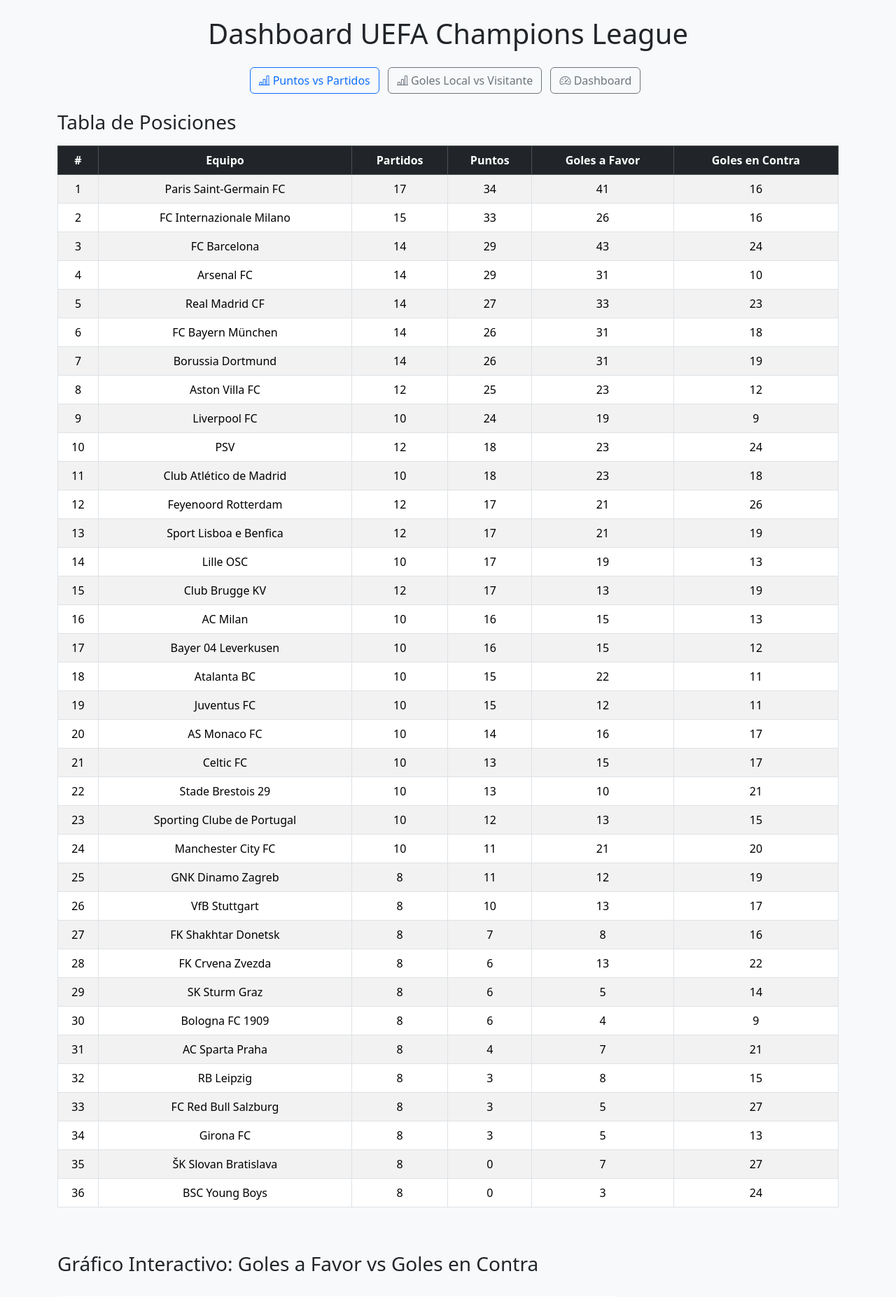
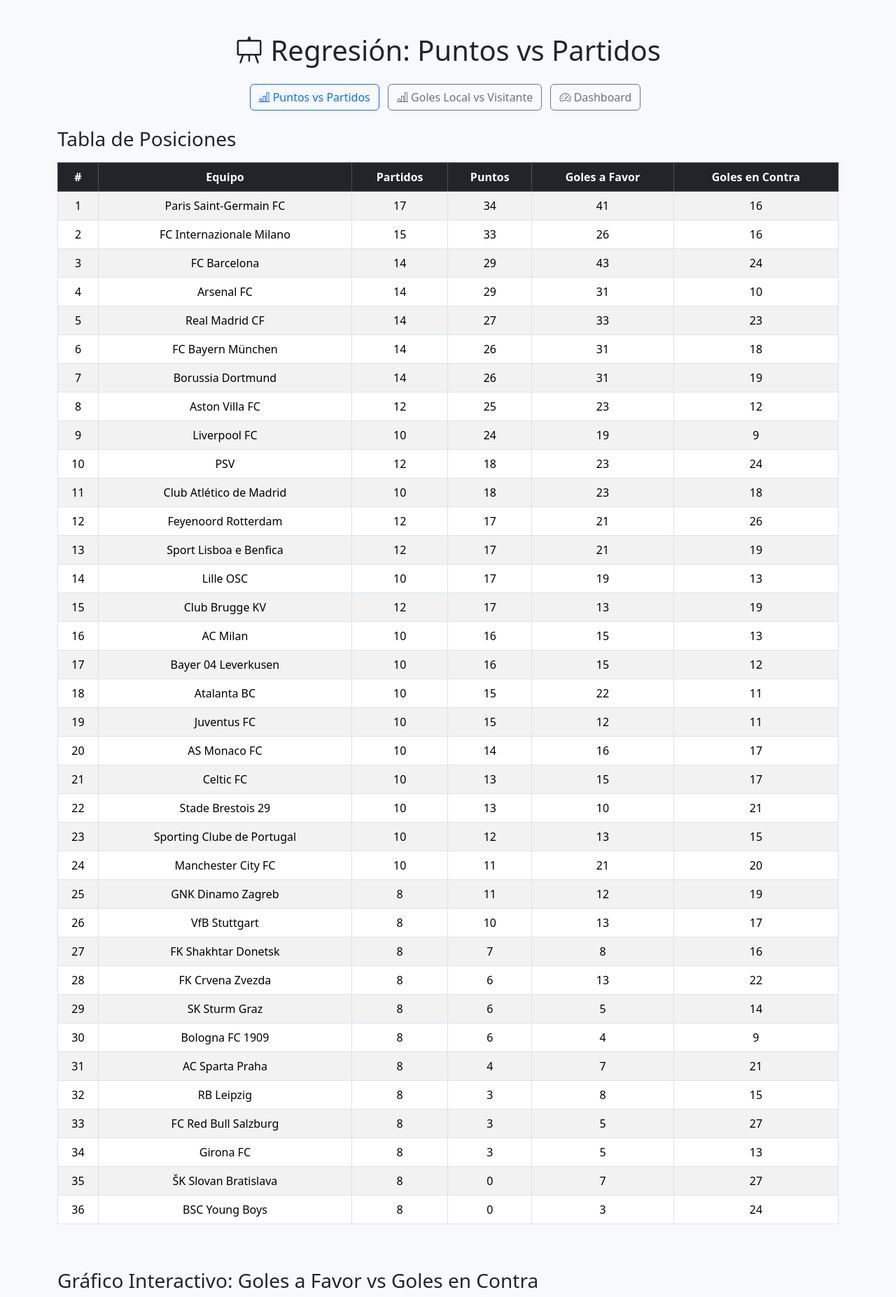
Before and after one commit to cristianriveraxd/Analisis-Predictivo-de-Resultados, a Flask app: page /dashboard in a window 1280 px wide. Shown: the top 1854 px of the page at 70% size. Run offline with Flask 3, Linux system fonts and the light colour scheme.

Commit message:
add icon

```diff
--- a/templates/dashboard.html
+++ b/templates/dashboard.html
@@ -25,8 +25,10 @@
 </head>
 <body class="bg-light">
 
-<div class="container py-4">
-    <h1 class="text-center mb-4">Dashboard UEFA Champions League</h1>
+<div class="container py-5">
+      <h1 class="mb-4 text-center">
+        <i class="bi bi-easel"></i> Regresión: Puntos vs Partidos
+      </h1>
  <!-- Menú de navegación -->
       <nav class="mb-4 text-center">
         <a href="/" class="btn btn-outline-primary me-2">
```
